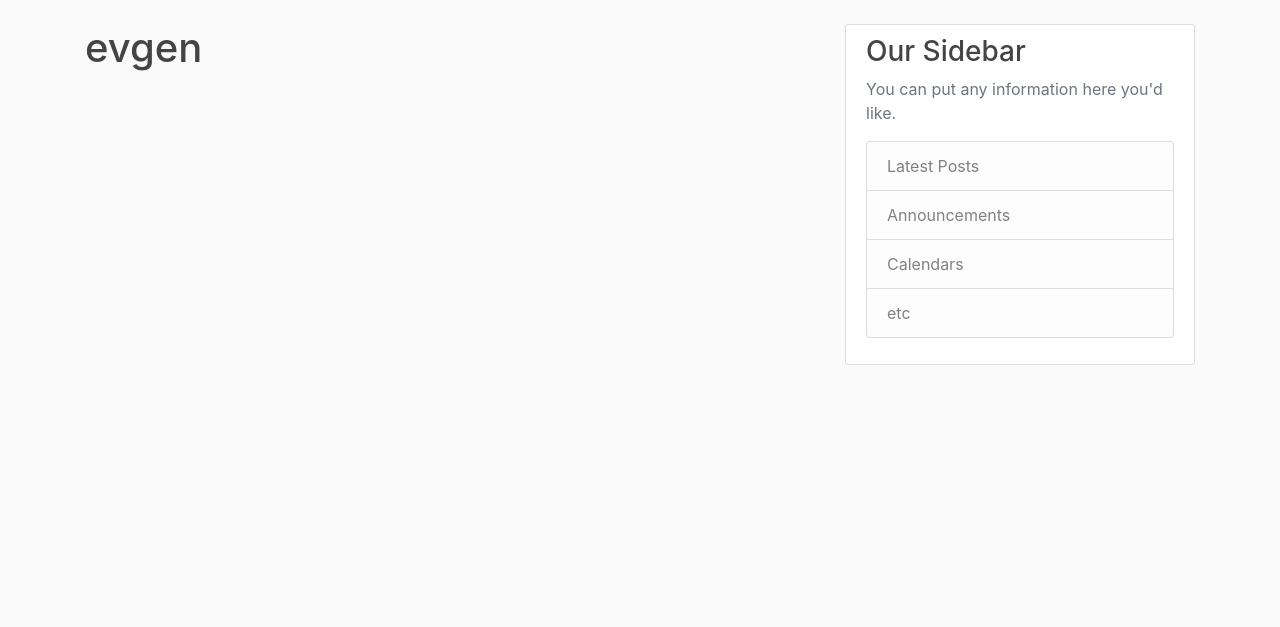
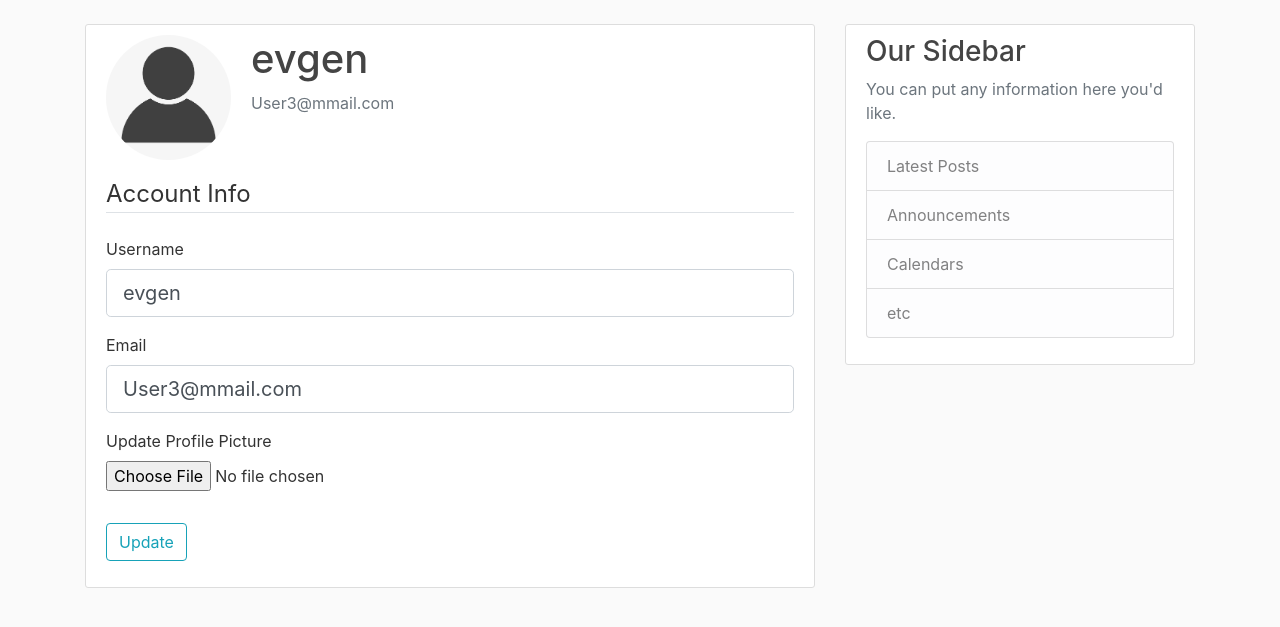
Before and after one commit to DarKotE/FlaskBlog, a Flask app: page /account in a window 1280 px wide. Shown: the part 56-683 px from the top of the page. Run offline with Flask 2, Linux system fonts and the light colour scheme; a user stored in the database is signed in; some libraries are stand-ins or nearby versions.

Commit message:
implemented account info form

```diff
--- a/flaskblog/forms.py
+++ b/flaskblog/forms.py
@@ -1,4 +1,6 @@
 from flask_wtf import FlaskForm
+from flask_wtf.file import FileField, FileAllowed
+from flask_login import current_user
 from wtforms import StringField, PasswordField, SubmitField, BooleanField
 from wtforms.validators import DataRequired, Length, Email, EqualTo, ValidationError
 from flaskblog.models import User
@@ -24,9 +26,32 @@ class RegistrationForm(FlaskForm):
 
 
 
+
 class LoginForm(FlaskForm):
     email = StringField('Email',
                 validators=[DataRequired(), Email()])
     password = PasswordField('Password', validators=[DataRequired()])
     remember = BooleanField('Remember Me')
     submit = SubmitField('Login')
+
+
+
+class UpdateAccountForm(FlaskForm):
+    username = StringField('Username',
+                validators=[DataRequired(),Length(min=2,max=20)])
+    email = StringField('Email',
+                validators=[DataRequired(), Email()])
+    picture = FileField('Update Profile Picture',validators=[FileAllowed(['jpg','png'])])
+    submit = SubmitField('Update')
+
+    def validate_username(self, username):
+        if username.data != current_user.username:
+            user = User.query.filter_by(username=username.data).first()
+            if user:
+                raise ValidationError('That username is taken. Please choose a different one.')
+
+    def validate_email(self, email):
+        if email.data != current_user.email:
+            user = User.query.filter_by(email=email.data).first()
+            if user:
+               raise ValidationError('That email is taken. Please use a different one.')
--- a/flaskblog/models.py
+++ b/flaskblog/models.py
@@ -12,7 +12,7 @@ class User(db.Model, UserMixin):
     id = db.Column(db.Integer, primary_key=True)
     username = db.Column(db.String(20),unique=True, nullable=False)
     email = db.Column(db.String(120),unique=True, nullable=False)
-    image_file = db.Column(db.String(20), nullable=False, default='default.jpg')
+    image_file = db.Column(db.String(20), nullable=False, default='default.png')
     password = db.Column(db.String(20), nullable=False)
     posts = db.relationship('Post', backref='author',lazy=True)
 
--- a/flaskblog/routes.py
+++ b/flaskblog/routes.py
@@ -1,6 +1,9 @@
+import os
+import secrets
+from PIL import Image
 from flask import render_template, url_for, flash, redirect, request
 from flaskblog import app, db, bcrypt
-from flaskblog.forms import RegistrationForm, LoginForm
+from flaskblog.forms import RegistrationForm, LoginForm, UpdateAccountForm
 from flaskblog.models import User, Post
 from flask_login import login_user, current_user, logout_user, login_required
 
@@ -49,7 +52,37 @@ def logout():
     logout_user()
     return redirect(url_for('home'))
 
-@app.route("/account")
+def save_picture(form_picture):
+    random_hex = secrets.token_hex(8)
+    _, f_ext = os.path.splitext(form_picture.filename)
+    picture_fn=random_hex+f_ext
+    picture_path = os.path.join(app.root_path, 'static/profile_pics', picture_fn)
+    output_size = (125, 125)
+    i = Image.open(form_picture)
+    i.thumbnail(output_size)
+    i.save(picture_path)
+
+    return picture_fn
+
+
+
+
+@app.route("/account", methods=['GET','POST'])
 @login_required
 def account():
-    return render_template('account.html', title='Account')
+    form = UpdateAccountForm()
+    if form.validate_on_submit():
+        if form.picture.data:
+            picture_file = save_picture(form.picture.data)
+            current_user.image_file = picture_file
+
+        current_user.username = form.username.data
+        current_user.email = form.email.data
+        db.session.commit()
+        flash('Your account has been updated!','success')
+        return redirect(url_for('account'))
+    elif request.method=='GET':
+        form.username.data = current_user.username
+        form.email.data = current_user.email
+    image_file = url_for('static', filename='profile_pics/' + current_user.image_file)
+    return render_template('account.html', title='Account', image_file=image_file, form=form)
--- a/flaskblog/templates/account.html
+++ b/flaskblog/templates/account.html
@@ -1,4 +1,59 @@
 {% extends "layout.html" %}
 {% block content %}
-    <h1>{{current_user.username}}</h1>
+
+<div class="content-section">
+    <div class="media">
+        <img class="rounded-circle account-img" src="{{image_file}}">
+        <div class="media-body">
+            <h2 class="account-heading">{{current_user.username}}</h2>
+            <p class="text-secondary">{{current_user.email}}</p>
+        </div>
+    </div>
+
+    <form method="POST" action="" enctype="multipart/form-data">
+        {{form.hidden_tag()}}
+        <fieldset class="form-group">
+            <legend class="border-bottom mb-4">Account Info</legend>
+            <div class="form-group">
+                {{form.username.label(class="form-control-label")}}
+                {% if form.username.errors %}
+                {{form.username(class="form-control form-control-lg is-invalid")}}
+                <div class="invalid-feedback">
+                    {% for error in form.username.errors %}
+                    <span>{{ error }}</span>
+                    {% endfor %}
+                </div>
+                {% else %}
+                {{form.username(class="form-control form-control-lg")}}
+                {% endif %}
+            </div>
+            <div class="form-group">
+                {{form.email.label(class="form-control-label")}}
+                {% if form.email.errors %}
+                {{form.email(class="form-control form-control-lg is-invalid")}}
+                <div class="invalid-feedback">
+                    {% for error in form.email.errors %}
+                    <span>{{ error }}</span>
+                    {% endfor %}
+                </div>
+                {% else %}
+                {{form.email(class="form-control form-control-lg")}}
+                {% endif %}
+            </div>
+            <div class="form-group">
+                {{form.picture.label()}}
+                {{form.picture(class="form-control-file")}}
+                {% if form.picture.errors %}
+                    {% for error in form.picture.errors %}
+                        <span class="text-danger">{{ error }}</span></br>
+                    {% endfor %}
+                {% endif%}
+            </div>
+        </fieldset>
+        <div class="form-group">
+            {{form.submit(class="btn btn-outline-info")}}
+        </div>
+    </form>
+
+</div>
 {% endblock content %}
```
Also changed, not shown: flaskblog/site.db, flaskblog/static/profile_pics/c76ba0c956812184.png (added), flaskblog/static/profile_pics/dc49e8d481fc71bb.png (added), flaskblog/static/profile_pics/default.png (added).
